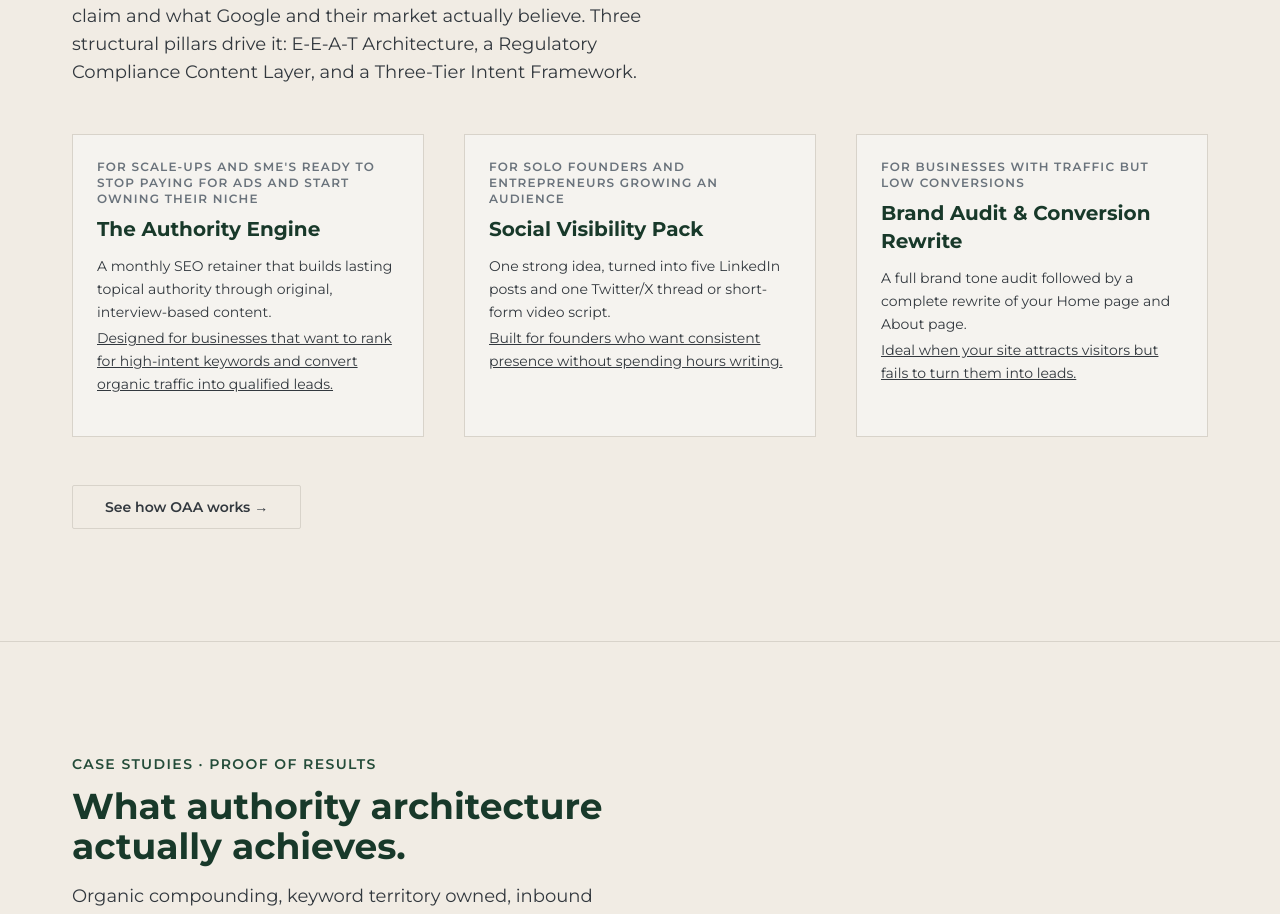
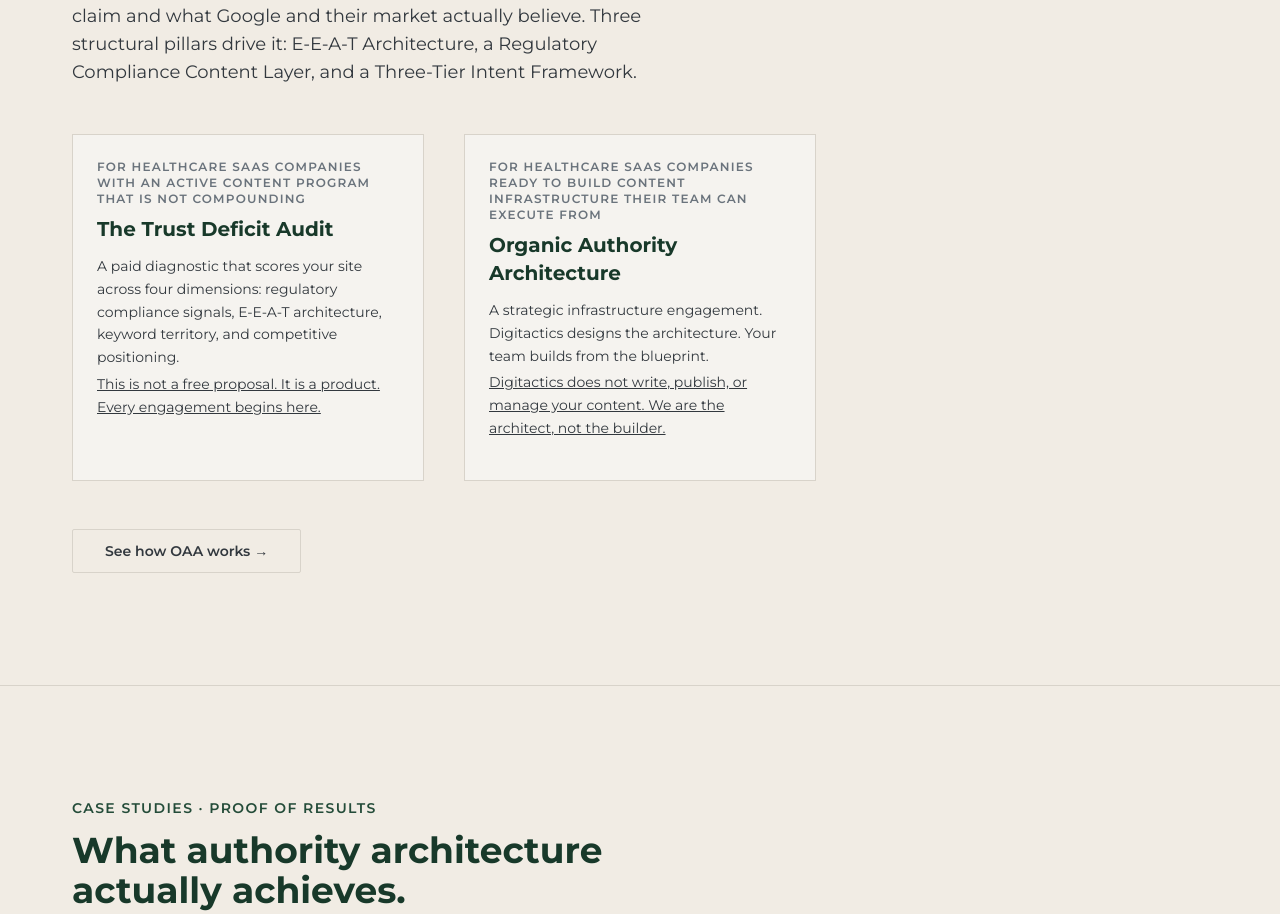
Before and after one commit to dalvino-writes/dalvino-seo-html, a Next.js app: page / in a window 1280 px wide. Shown: the part 1420-2334 px from the top of the page. Built offline with nearby package versions, Linux system fonts and the light colour scheme.

Commit message:
services copy changed

```diff
--- a/content/en/servicesCopy.ts
+++ b/content/en/servicesCopy.ts
@@ -1,50 +1,40 @@
 export const servicesCopy = {
-  tagline: "Services · Web Copywriting & SEO Strategy",
-  title: "Three focused offers. Measurable outcomes.",
+  tagline: "Services · What We Sell and What We Do Not",
+  title: "Architectural infrastructure, not content volume.",
   subtitle:
-    "Each offer targets a specific business problem: organic visibility, audience growth, or conversion. Strategic content, delivered on schedule.",
-  cta: "Start my project",
+    "Digitactics sells one thing: the structural foundation Healthcare SaaS companies need for their content to compound. This is not an SEO retainer. This is not a content agency. This is not a monthly blog package.",
+  cta: "Begin with the Audit",
   deliverablesLabel: "Deliverables",
   offers: [
     {
-  id: "autorite-seo",
-  name: "The Authority Engine",
-  audience: "For scale-ups and SME's ready to stop paying for ads and start owning their niche",
-  description: "A monthly SEO retainer that builds lasting topical authority through original, interview-based content.",
-  descriptionAccent: "Designed for businesses that want to rank for high-intent keywords and convert organic traffic into qualified leads.",
-  deliverables: [
-    "Strategic roadmap: a 3-month keyword map targeting high-intent buyers, not just traffic volume",
-    "4 authority articles: 1500+ word deep-dives that solve real, complex problems for your customers",
-    "The human edge: content built from 1-on-1 interviews with your team for 100% original insights",
-    "Technical optimization: structured data, semantic HTML and internal linking architecture",
-  ],
-  timeline: "Monthly retainer, one article delivered per week",
-},
-    {
-      id: "visibilite-sociale",
-      name: "Social Visibility Pack",
-      audience: "For solo founders and entrepreneurs growing an audience",
-      description: "One strong idea, turned into five LinkedIn posts and one Twitter/X thread or short-form video script.",
-      descriptionAccent:"Built for founders who want consistent presence without spending hours writing.",
+      id: "trust-deficit-audit",
+      name: "The Trust Deficit Audit",
+      audience: "For Healthcare SaaS companies with an active content program that is not compounding",
+      description: "A paid diagnostic that scores your site across four dimensions: regulatory compliance signals, E-E-A-T architecture, keyword territory, and competitive positioning.",
+      descriptionAccent: "This is not a free proposal. It is a product. Every engagement begins here.",
       deliverables: [
-        "5 LinkedIn posts",
-        "1 Twitter/X thread or short-form video script",
-        "All content derived from one core idea or insight",
+        "Regulatory compliance signal audit: what you claim versus what your site actually demonstrates",
+        "E-E-A-T architecture review: site-level authority signals assessed against Google health-category standards",
+        "Keyword territory map: where you own ground, where competitors have taken it, and where gaps exist",
+        "Competitive positioning assessment: how your content infrastructure compares to direct competitors",
+        "Written scorecard and gap priority map delivered at completion",
       ],
-      timeline: "7 business days",
+      timeline: "€3,000, credited in full against your OAA engagement if you proceed within 30 days",
     },
     {
-      id: "audit-storytelling",
-      name: "Brand Audit & Conversion Rewrite",
-      audience: "For businesses with traffic but low conversions",
-      description: "A full brand tone audit followed by a complete rewrite of your Home page and About page.",
-      descriptionAccent:" Ideal when your site attracts visitors but fails to turn them into leads.",
+      id: "organic-authority-architecture",
+      name: "Organic Authority Architecture",
+      audience: "For Healthcare SaaS companies ready to build content infrastructure their team can execute from",
+      description: "A strategic infrastructure engagement. Digitactics designs the architecture. Your team builds from the blueprint.",
+      descriptionAccent: "Digitactics does not write, publish, or manage your content. We are the architect, not the builder.",
       deliverables: [
-        "Brand tone and messaging audit",
-        "Home page full rewrite",
-        "About page full rewrite",
+        "Central Pillar Asset: the authority hub every cluster piece routes through",
+        "Cluster Architecture: a mapped content system organized by buyer intent tier",
+        "Regulatory Validation Layer: the citation and compliance framework embedded in every piece",
+        "Internal Authority Routing Design: link architecture that builds site authority instead of dispersing it",
+        "90-Day Phased Blueprint: the execution sequence, written for your team to run",
       ],
-      timeline: "5 to 10 business days",
+      timeline: "Engagement begins with the Trust Deficit Audit",
     },
   ],
 };
```
